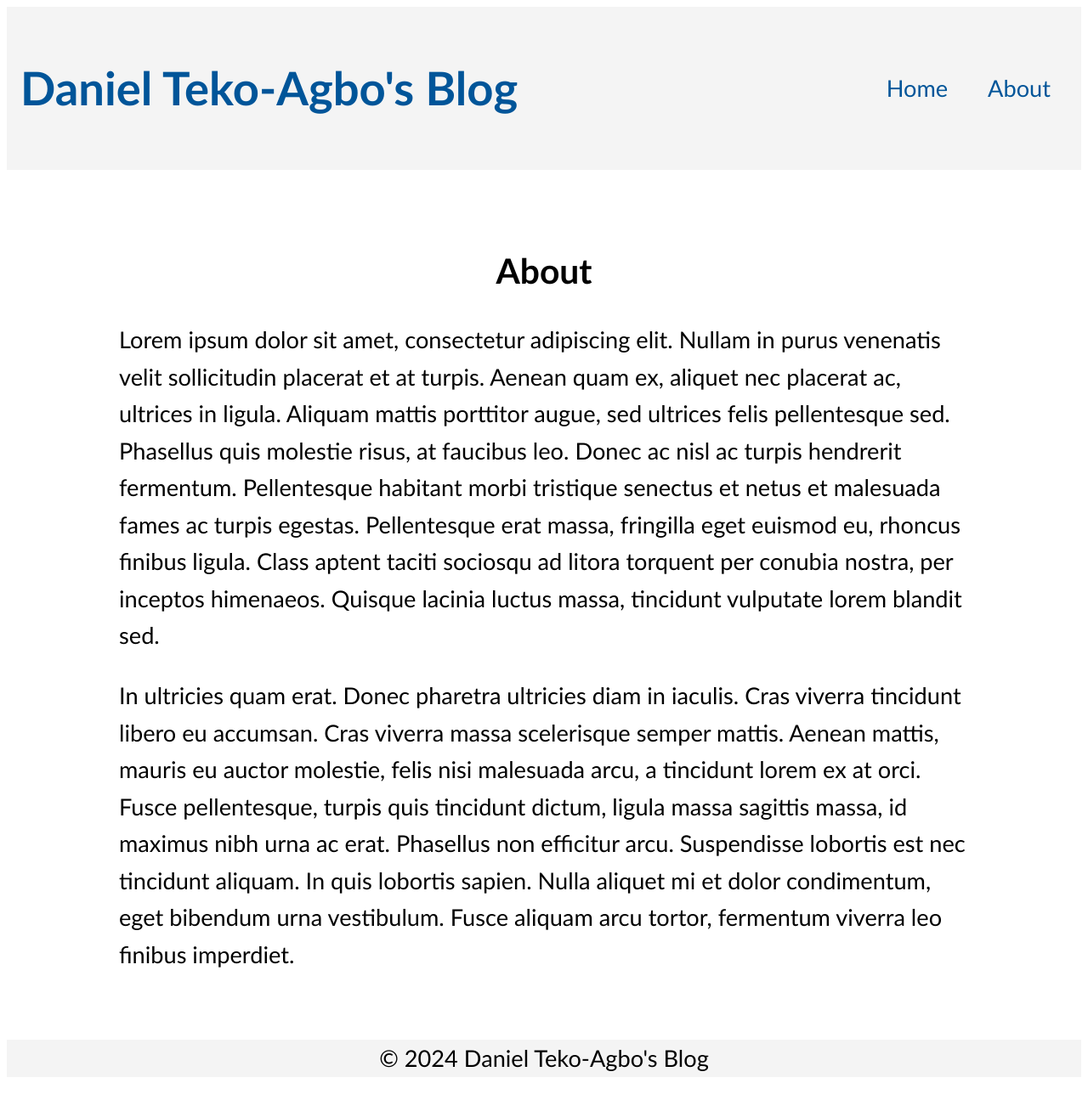
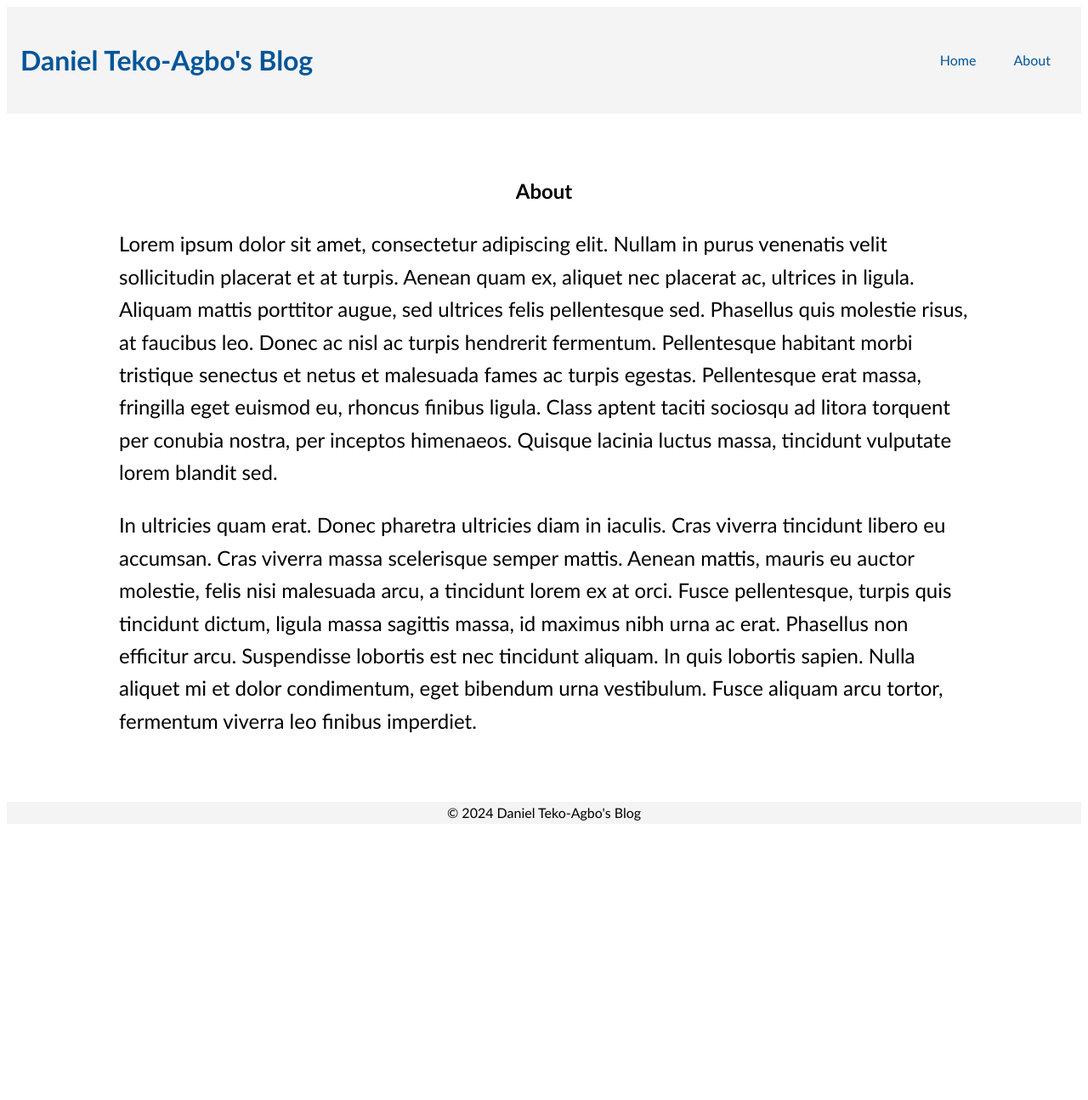
Before and after one commit to DanielTeko-Agbo/blog, a Jekyll site: the page built from about.md, in a window 1280 px wide. Shown: the whole page at 85% size. Built offline with Jekyll 4.4.1, drawn with Linux system fonts in a browser that asks for light colours; after the commit the page ends 986 px from its top, so only the background shows below that.

Commit message:
Modified Content

```diff
--- a/_layouts/default.html
+++ b/_layouts/default.html
@@ -18,7 +18,7 @@
     <main class="decent">
         <h2 class="center">{{ page.title }}</h2>
 
-        {{ content }}
+        <div class="content">{{ content }}</div>
     </main>
 
     <footer>
--- a/assets/css/style.css
+++ b/assets/css/style.css
@@ -1,7 +1,6 @@
 body {
     font-family: Gill Sans, sans-serif;
     line-height: 1.6;
-    font-size: 1.7em;
 }
 
 .decent {
@@ -15,6 +14,13 @@ body {
 .center {
     text-align: center;
     margin-bottom: 3px;
+    font-size: 1.5em;
+}
+
+.content {
+    font-family: Gill Sans, sans-serif;
+    line-height: 1.6;
+    font-size: 1.5em;
 }
 
 a {
```
